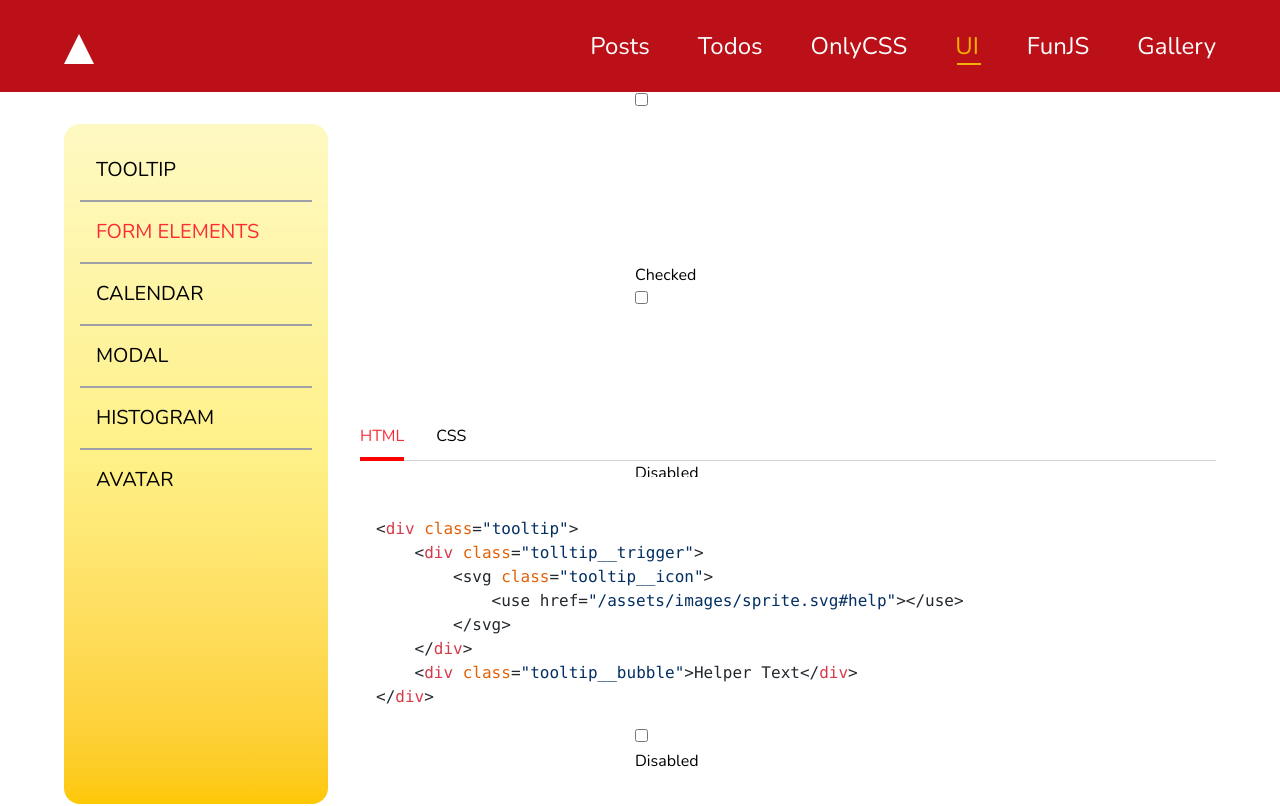
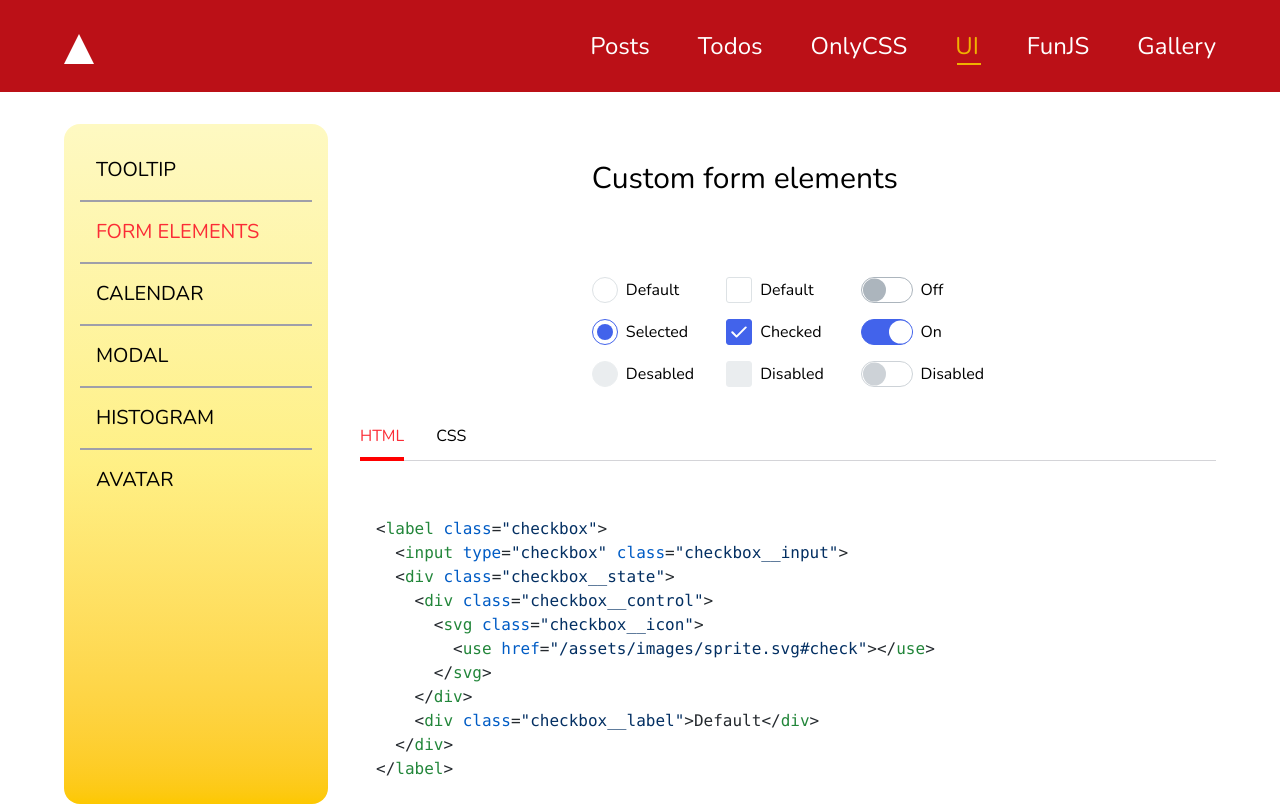
Before and after one commit to Vadim700/vue-for-fun, a Vue app: page /ui/elements in a window 1280 px wide. Shown: the top 806 px of the page. Built offline with nearby package versions, Linux system fonts and the light colour scheme; what vue-hljs would draw is missing.

Commit message:
Added form elements ui

```diff
--- a/package.json
+++ b/package.json
@@ -15,6 +15,7 @@
   },
   "dependencies": {
     "@tailwindcss/vite": "^4.1.13",
+    "glob": "^13.0.6",
     "highlight.js": "^11.11.1",
     "lucide-vue-next": "^0.544.0",
     "motion-v": "^1.7.2",
@@ -37,6 +38,7 @@
     "prettier": "3.6.2",
     "sass-embedded": "^1.92.1",
     "vite": "^7.0.6",
+    "vite-plugin-svg-icons": "^2.0.1",
     "vite-plugin-vue-devtools": "^8.0.0"
   }
 }
--- /dev/null
+++ b/src/components/ui/Checkbox.vue
@@ -0,0 +1,105 @@
+<template>
+  <div class="checkbox" :class="{ checkbox_disabled: disabled }">
+    <label :for="uniqId" class="checkbox__label hover:underline cursor-pointer">
+      <input
+        :id="uniqId"
+        :checked="checked"
+        :disabled="disabled"
+        type="checkbox"
+        class="checkbox__input"
+      />
+      <span class="checkbox__blur"></span>
+      {{ title }}
+    </label>
+  </div>
+</template>
+
+<script setup>
+import { computed } from 'vue'
+
+const uniqId = computed(() => crypto.randomUUID())
+
+const props = defineProps({
+  title: {
+    type: String,
+    default: '',
+  },
+  checked: {
+    type: Boolean,
+    default: false,
+  },
+  disabled: {
+    type: Boolean,
+    default: false,
+  },
+})
+</script>
+
+<style scoped lang="scss">
+.checkbox {
+  position: relative;
+
+  &_disabled {
+    pointer-events: none;
+
+    & .checkbox__blur {
+      opacity: 0.6;
+    }
+  }
+
+  &__input {
+    position: absolute;
+    width: 100%;
+    height: 100%;
+    top: 0;
+    left: 0;
+
+    opacity: 0;
+    visibility: hidden;
+
+    &:checked + span {
+      background-color: var(--blue);
+      border: 1px solid var(--blue);
+
+      &::after {
+        content: url('../../assets/icons/check.svg');
+        position: absolute;
+        width: 100%;
+        height: 100%;
+        top: 0;
+        left: 0;
+
+        text-align: center;
+      }
+    }
+
+    &:disabled + span {
+      background-color: var(--grey-2);
+      border-color: var(--grey-2);
+
+      &::after {
+        content: none;
+      }
+    }
+  }
+
+  &__blur {
+    display: inline-block;
+    width: 26px;
+    height: 26px;
+
+    border: 1px solid var(--grey-2);
+    border-radius: 3px;
+    position: relative;
+
+    &::before {
+    }
+  }
+
+  &__label {
+    display: flex;
+    align-items: center;
+    gap: 8px;
+  }
+}
+</style>
--- /dev/null
+++ b/src/components/ui/Radio.vue
@@ -0,0 +1,97 @@
+<template>
+  <label :for="uniqId" class="radio" :class="{ radio_disabled: disabled }">
+    <input
+      type="radio"
+      name="radio-name"
+      :id="uniqId"
+      :checked="checked"
+      :disabled="disabled"
+      class="radio__input"
+    />
+    <span class="radio__blur"></span>
+    {{ title }}
+  </label>
+</template>
+
+<script setup>
+import { computed } from 'vue'
+
+const uniqId = computed(() => crypto.randomUUID())
+
+const props = defineProps({
+  title: {
+    type: String,
+    default: '',
+  },
+  checked: {
+    type: Boolean,
+    default: false,
+  },
+  disabled: {
+    type: Boolean,
+    default: false,
+  },
+})
+</script>
+
+<style scoped lang="scss">
+.radio {
+  position: relative;
+  display: flex;
+  align-items: center;
+  gap: 8px;
+
+  cursor: pointer;
+
+  &_disabled {
+    pointer-events: none;
+
+    & .radio__blur {
+      background-color: var(--grey-2);
+      opacity: 0.6;
+    }
+  }
+
+  &__input {
+    position: absolute;
+    width: 100%;
+    height: 100%;
+    top: 0;
+    left: 0;
+
+    opacity: 0;
+    visibility: hidden;
+
+    &:checked + span {
+      border-color: var(--blue);
+
+      &::after {
+        content: '';
+        background-color: var(--blue);
+      }
+    }
+  }
+
+  &__blur {
+    position: relative;
+
+    display: inline-block;
+    width: 26px;
+    height: 26px;
+    border: 1px solid var(--grey-2);
+    border-radius: 50%;
+
+    &::after {
+      content: '';
+      position: absolute;
+      width: 16px;
+      height: 16px;
+      top: 50%;
+      left: 50%;
+      transform: translate(-50%, -50%);
+
+      border-radius: 50%;
+    }
+  }
+}
+</style>
--- a/src/components/ui/Switcher.vue
+++ b/src/components/ui/Switcher.vue
@@ -1,24 +1,23 @@
 <template>
-  <label
-    :class="$attrs.class"
-    class="inline-flex items-center w-10 h-[21px] border cursor-pointer rounded-full transition-colors"
-    :style="{
-      borderColor: !modelValue ? 'red' : '#4bb4b5',
-      backgroundColor: !modelValue ? 'rgba(255,0,0,0.2)' : 'transparent',
-    }"
+  <label :for="uniqId" class="switcher__wrapper" :class="{ disabled: disabled }">
+    <slot name="left"></slot>
+    <div
+      class="switcher__label border rounded-full cursor-pointer relative"
+      :style="{ width: size + 'px', height: size / 2 + 'px' }"
     >
       <input
-      :value="modelValue"
         type="checkbox"
-      :checked="modelValue"
-      class="sr-only"
-      name="switcher"
-      @change="toggle"
+        :id="uniqId"
+        class="switcher__input"
+        @change="handleChange"
+        :checked="checked"
       />
       <span
-      class="absolute w-4 h-4 bg-red-600 rounded-full transition-transform"
-      :class="modelValue ? 'translate-x-5 !bg-[#4bb4b5]' : 'translate-x-1'"
+        class="switcher__thumb"
+        :style="{ width: size / 2 - 3 + 'px', height: size / 2 - 3 + 'px' }"
       ></span>
+    </div>
+    <slot name="right"></slot>
   </label>
 </template>
 
@@ -26,24 +25,83 @@
 import { computed } from 'vue'
 
 const props = defineProps({
-  completed: {
+  checked: {
     type: Boolean,
-    required: true,
+    default: false,
+  },
+  size: {
+    type: Number,
+    default: 52,
+  },
+  disabled: {
+    type: Boolean,
+    default: false,
   },
 })
 
-const emit = defineEmits(['change'])
+const emit = defineEmits(['update:checked'])
+const handleChange = (e) => emit('update:checked', e.target.checked)
 
-const modelValue = computed({
-  get() {
-    return props.completed
-  },
-  set(value) {
-    emit('change', value)
-  },
-})
+const uniqId = computed(() => `switcher-${crypto.randomUUID()}`)
+</script>
 
-const toggle = (event) => {
-  modelValue.value = event.target.checked
+<style scoped lang="scss">
+.switcher {
+  &__wrapper {
+    display: inline-flex;
+    align-items: center;
+
+    &.disabled {
+      pointer-events: none;
+
+      & .switcher__label {
+        opacity: 0.6;
       }
-</script>
+    }
+  }
+
+  &__label {
+    display: inline-block;
+    border-color: var(--grey-3);
+    transition: all 0.2s;
+
+    &:has(input:checked) {
+      background-color: var(--blue);
+      border-color: var(--blue);
+    }
+
+    &.disabled {
+      opacity: 0.6;
+      pointer-events: none;
+    }
+  }
+
+  &__input {
+    position: absolute;
+    width: 100%;
+    height: 100%;
+    top: 0;
+    left: 0;
+    opacity: 0;
+    visibility: hidden;
+
+    &:checked {
+      & + .switcher__thumb {
+        left: calc(100% - v-bind('props.size / 2 - 3 + "px"'));
+        background-color: var(--white);
+      }
+    }
+  }
+
+  &__thumb {
+    position: absolute;
+    top: 50%;
+    left: 1px;
+    transform: translateY(-50%);
+    border-radius: 50%;
+
+    background-color: var(--grey-3);
+    transition: all 0.2s;
+  }
+}
+</style>
--- a/src/main.js
+++ b/src/main.js
@@ -6,6 +6,7 @@ import router from './router'
 import vueHljs from "vue-hljs";
 import hljs from "highlight.js";
 import "vue-hljs/style.css";
+// import 'virtual:svg-icons-register'
 
 const app = createApp(App)
 const pinia = createPinia()
--- a/src/views/ui/viewElements.vue
+++ b/src/views/ui/viewElements.vue
@@ -1,146 +1,129 @@
 <template>
   <div class="items-center grid place-content-center">
     <h2 class="text-3xl mb-20">Custom form elements</h2>
-    <div class="component-description__top-content card__content_grid-preview">
-      <label class="checkbox">
-        <input type="checkbox" class="checkbox__input" />
-        <div class="checkbox__state">
-          <div class="checkbox__control">
-            <svg class="checkbox__icon">
-              <!-- <use href="/assets/images/sprite.svg#check"></use> -->
-            </svg>
-          </div>
-          <div class="checkbox__label">Default</div>
-        </div>
-      </label>
-      <label class="checkbox">
-        <input type="checkbox" class="checkbox__input" />
-        <div class="checkbox__state">
-          <div class="checkbox__control">
-            <svg class="checkbox__icon">
-              <!-- <use href="/assets/images/sprite.svg#check"></use> -->
-            </svg>
-          </div>
-          <div class="checkbox__label">Checked</div>
-        </div>
-      </label>
-      <label class="checkbox">
-        <input type="checkbox" class="checkbox__input" />
-        <div class="checkbox__state">
-          <div class="checkbox__control">
-            <svg class="checkbox__icon">
-              <!-- <use href="/assets/images/sprite.svg#check"></use> -->
-            </svg>
-          </div>
-          <div class="checkbox__label">Disabled</div>
-        </div>
-      </label>
+    <div class="grid grid-rows-3 grid-cols-2 grid-flow-col gap-x-8 gap-y-4">
+      <Radio :title="'Default'" />
+      <Radio :title="'Selected'" :checked="true"/>
+      <Radio :title="'Desabled'" :disabled="true" />
+      <Checkbox :title="'Default'" />
+      <Checkbox :title="'Checked'" :checked="true" />
+      <Checkbox :title="'Disabled'" :disabled="true" :checked="true" />
+      <Switcher :size="52" :checked="false">
+        <template #right>
+          <span class="ml-2 hover:underline cursor-pointer">Off</span>
+        </template>
+      </Switcher>
 
-      <label class="radio">
-        <input type="radio" class="radio__input" name="radio-name" />
-        <div class="radio__state">
-          <div class="radio__control"></div>
-          <div class="radio__label">Default</div>
-        </div>
-      </label>
-      <label class="radio">
-        <input type="radio" class="radio__input" name="radio-name" />
-        <div class="radio__state">
-          <div class="radio__control"></div>
-          <div class="radio__label">Selected</div>
-        </div>
-      </label>
-      <label class="radio">
-        <input type="radio" class="radio__input" name="radio-name" />
-        <div class="radio__state">
-          <div class="radio__control"></div>
-          <div class="radio__label">Disabled</div>
-        </div>
-      </label>
+      <Switcher :size="52" :checked="true">
+        <template #right>
+          <span class="ml-2 hover:underline cursor-pointer">On</span>
+        </template>
+      </Switcher>
 
-      <label class="toggler">
-        <input type="checkbox" class="toggler__input" />
-        <div class="toggler__state">
-          <div class="toggler__control"></div>
-          <div class="toggler__label">Off</div>
-        </div>
-      </label>
-      <label class="toggler">
-        <input type="checkbox" class="toggler__input" />
-        <div class="toggler__state">
-          <div class="toggler__control"></div>
-          <div class="toggler__label">On</div>
-        </div>
-      </label>
-      <label class="toggler">
-        <input type="checkbox" class="toggler__input" />
-        <div class="toggler__state">
-          <div class="toggler__control"></div>
-          <div class="toggler__label">Disabled</div>
-        </div>
-      </label>
+      <Switcher :disabled="true">
+        <template #right>
+          <span class="ml-2">Disabled</span>
+        </template>
+      </Switcher>
     </div>
   </div>
 
   <Tabs :html :css />
 </template>
 
-<script setup lang="ts">
+<script setup>
 import Tabs from '@/components/shared/vTabs.vue'
+import Checkbox from '@/components/ui/Checkbox.vue'
+import Radio from '@/components/ui/Radio.vue'
+import Switcher from '@/components/ui/Switcher.vue'
 
 const html = `
-<div class="tooltip">
-	<div class="tolltip__trigger">
-		<svg class="tooltip__icon">
-			<use href="/assets/images/sprite.svg#help"></use>
-		</svg>
-	</div>
-	<div class="tooltip__bubble">Helper Text</div>
-</div>
+<label class="checkbox">
+  <input type="checkbox" class="checkbox__input">
+  <div class="checkbox__state">
+    <div class="checkbox__control">
+      <svg class="checkbox__icon">
+        <use href="/assets/images/sprite.svg#check"></use>
+      </svg>
+    </div>
+    <div class="checkbox__label">Default</div>
+  </div>
+</label>
+
+<label class="radio">
+  <input type="radio" class="radio__input" name="radio-name" checked>
+  <div class="radio__state">
+    <div class="radio__control"></div>
+    <div class="radio__label">Selected</div>
+  </div>
+</label>
+
+<label class="toggler">
+  <input type="checkbox" class="toggler__input">
+  <div class="toggler__state">
+    <div class="toggler__control"></div>
+    <div class="toggler__label">Off</div>
+  </div>
+</label>
 `
 const css = `
-.tooltip {
+.checkbox {
+	display: inline-block;
 	position: relative;
-	display: inline-block;
 }
-
-.tooltip__bubble {
+.checkbox__input {
 	position: absolute;
-	bottom: calc(100% + 13px);
-	left: 50%;
-	transform: translateX(-50%);
-	padding: 13px 21px 8px;
+	clip: rect(0, 0, 0, 0);
+}
+.checkbox__state {
+	display: flex;
+	align-items: center;
+	gap: 12px;
+	cursor: pointer;
+}
+.checkbox__control {
+	width: 28px;
+	height: 28px;
+	background: var(--white);
+	border: 1px solid var(--grey-2);
+	border-radius: 4px;
+	display: flex;
+	justify-content: center;
+	align-items: center;
+}
+.checkbox__icon {
+	width: 28px;
+	height: 28px;
+	color: var(--white);
 	display: none;
+}
+.checkbox__label {
 	font-family: 'Inter';
 	font-style: normal;
 	font-weight: 400;
 	font-size: 16px;
 	line-height: 1.5;
-	text-align: center;
-	white-space: nowrap;
+	color: var(--grey-4);
+	user-select: none;
+}
+.checkbox__input:checked~.checkbox__state .checkbox__icon {
+	display: block;
+}
+.checkbox__input:checked~.checkbox__state .checkbox__control {
+	background: var(--blue);
+	border: 1px solid var(--blue);
+}
+.checkbox__input:focus~.checkbox__state .checkbox__label {
+	text-decoration: underline;
+}
+.checkbox__input:disabled~.checkbox__state .checkbox__control {
+	background: var(--grey-2);
+}
+.checkbox__input:disabled~.checkbox__state .checkbox__label {
 	color: var(--grey-2);
-	background: var(--blue);
-	box-shadow: 0px 2px 4px rgba(33, 36, 41, 0.05);
-	border-radius: 10px;
 }
-
-.tooltip__icon {
-	width: 22px;
-	height: 22px;
-}
-
-.tooltip__bubble::after {
-	content: '';
-	border: 10px solid transparent;
-	border-top: 10px solid var(--blue);
-	position: absolute;
-	top: 100%;
-	left: 50%;
-	transform: translateX(-50%);
-}
-
-.tolltip__trigger:hover~.tooltip__bubble {
-	display: block;
+.checkbox__input:disabled~.checkbox__state {
+	cursor: default;
 }
 `
 </script>
--- a/src/views/viewUI.vue
+++ b/src/views/viewUI.vue
@@ -22,6 +22,14 @@
           to="/ui/elements"
           class="grid grid-rows-[1fr_auto_auto] border rounded-xl aspect-square p-2 text-center"
         >
+          <div class="grid grid-rows-3 grid-cols-2 grid-flow-col m-auto gap-x-8 gap-y-4">
+            <Radio :title="'Default'" />
+            <Radio :title="'Selected'" :checked="true" />
+            <Radio :title="'Desabled'" :disabled="true" />
+            <Checkbox :title="'Default'" />
+            <Checkbox :title="'Checked'" :checked="true" />
+            <Checkbox :title="'Disabled'" :disabled="true" :checked="true" />
+          </div>
           <h3 class="text-3xl">Form Elements</h3>
           <span class="text-xl">Element</span>
         </RouterLink>
@@ -65,6 +73,9 @@ import Tooltip from '@/components/ui/Tooltip.vue'
 import Aside from '../components/vAside.vue'
 import { ref, watch } from 'vue'
 import { useRouter } from 'vue-router'
+import Checkbox from '@/components/ui/Checkbox.vue'
+import Radio from '@/components/ui/Radio.vue'
+import Switcher from '@/components/ui/Switcher.vue'
 
 const router = useRouter()
 const isUiPage = ref(router.currentRoute.value.path === '/ui')
--- a/vite.config.js
+++ b/vite.config.js
@@ -4,6 +4,7 @@ import { defineConfig } from 'vite'
 import vue from '@vitejs/plugin-vue'
 import vueDevTools from 'vite-plugin-vue-devtools'
 import tailwindcss from '@tailwindcss/vite'
+// import { createSvgIconsPlugin } from 'vite-plugin-svg-icons'
 
 // https://vite.dev/config/
 export default defineConfig({
@@ -11,6 +12,11 @@ export default defineConfig({
     vue(),
     vueDevTools(),
     tailwindcss(),
+    // createSvgIconsPlugin({
+    //   iconDirs: [path.resolve(process.cwd(), 'src/assets/icons')], // папка с иконками
+    //   symbolId: 'icon-[name]',   // id символа
+    //   inject: 'body-last' // Инъекция спрайта в HTML
+    // })
   ],
   resolve: {
     alias: {
```
Also changed, not shown: src/assets/icons/check.svg (added), 1 other file (tests, documents, lock files or other folders). Lines whose indentation alone changed are shown as unchanged.
